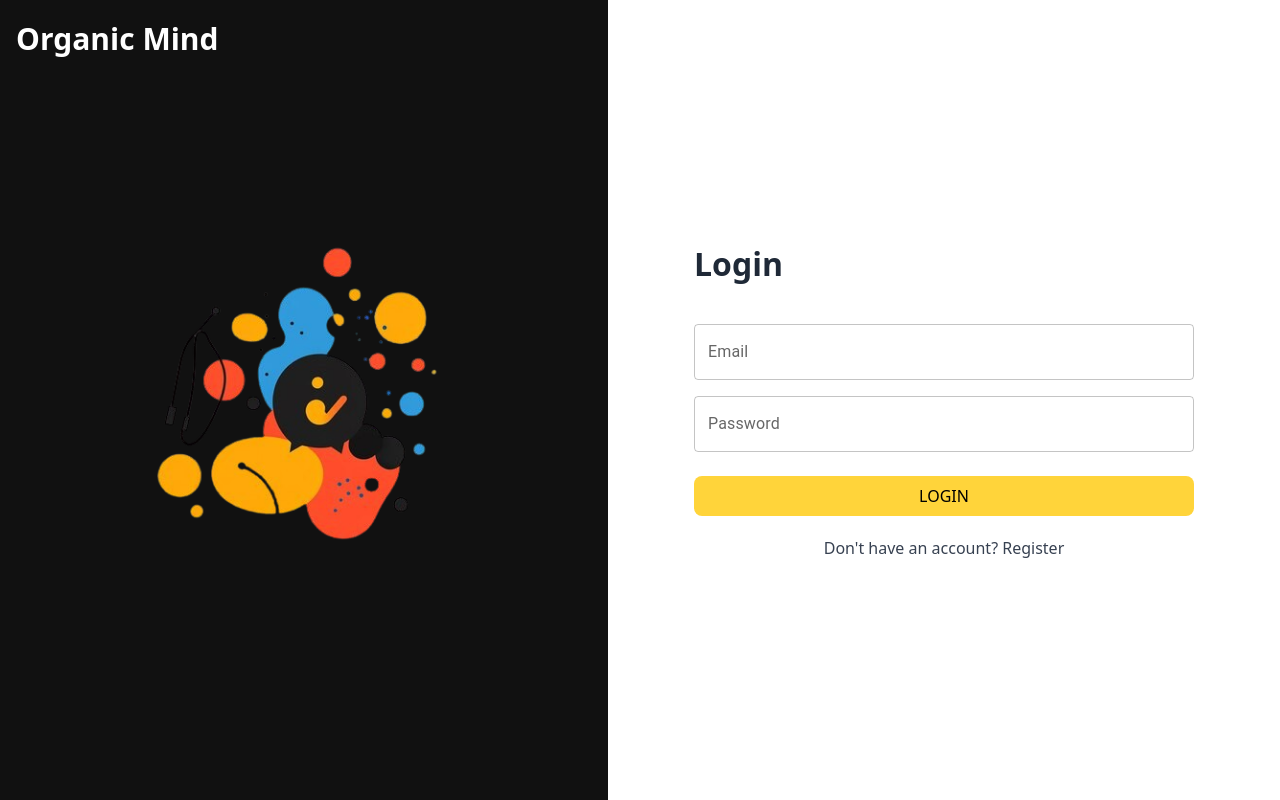
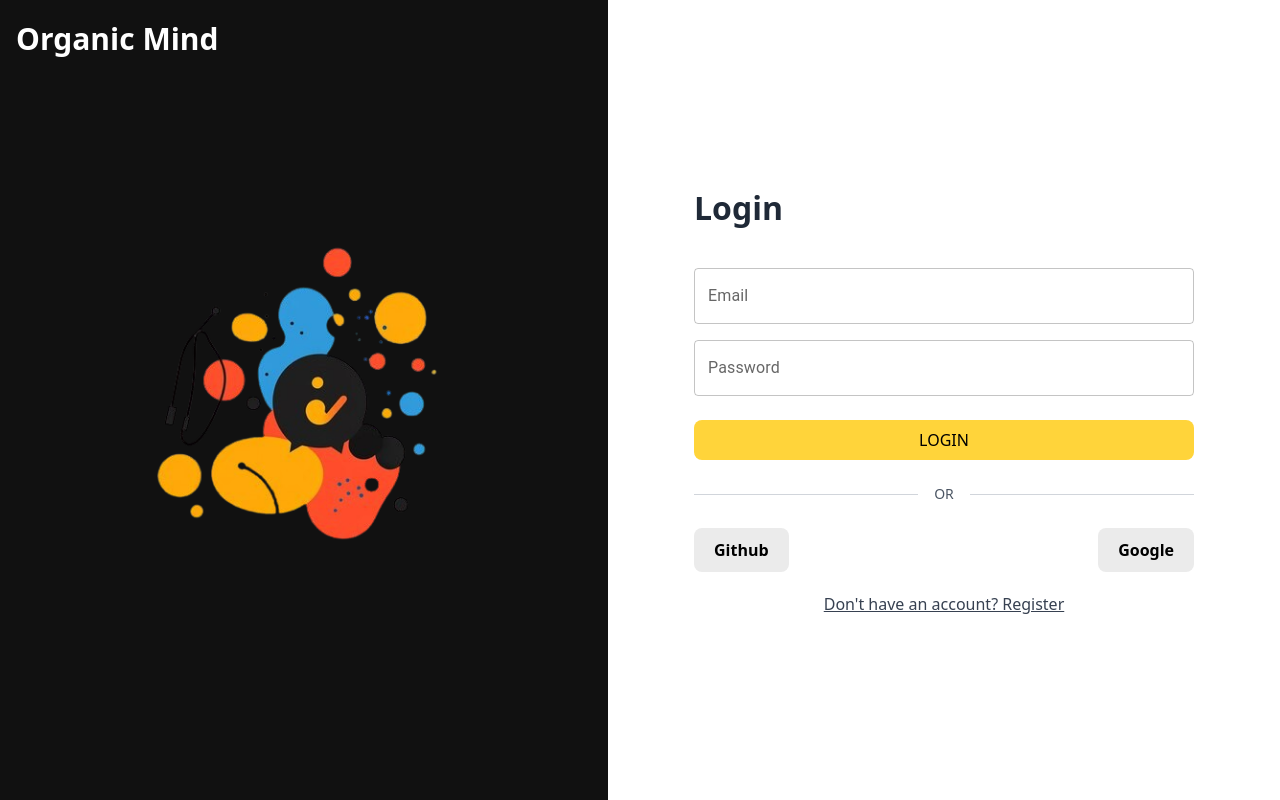
Before and after one commit to devsultan06/Organic-Mind, a React (Vite) app: page /get-started/login in a window 1280 px wide. Built offline with nearby package versions, Linux system fonts and the light colour scheme; no server answers.

Commit message:
add home route, implement OAuth login with GitHub and Google, and format date utility

```diff
--- a/src/App.tsx
+++ b/src/App.tsx
@@ -3,6 +3,7 @@ import { GetStarted } from "./pages/get-started/GetStarted";
 import Auth from "./pages/auth/Auth";
 import { Provider } from "react-redux";
 import { store } from "./store/store";
+import Home from "./pages/home/Home";
 
 const App = () => {
   return (
@@ -14,6 +15,7 @@ const App = () => {
           {/* Direct routes for login and register */}
           <Route path="/get-started/login" element={<Auth />} />
           <Route path="/get-started/register" element={<Auth />} />
+          <Route path="/home" element={<Home />} />
         </Routes>
       </BrowserRouter>
     </Provider>
--- a/src/firebase/config/firebase.ts
+++ b/src/firebase/config/firebase.ts
@@ -1,5 +1,5 @@
 import { initializeApp } from "firebase/app";
-import { getAuth, GoogleAuthProvider } from "firebase/auth";
+import { getAuth, GoogleAuthProvider,GithubAuthProvider } from "firebase/auth";
 import { getFirestore } from "firebase/firestore";
 
 const firebaseConfig = {
@@ -16,4 +16,5 @@ const firebaseConfig = {
 const app = initializeApp(firebaseConfig);
 export const auth = getAuth(app);
 export const googleProvider = new GoogleAuthProvider();
+export const githubProvider = new GithubAuthProvider();
 export const db = getFirestore(app);
--- a/src/pages/auth/Auth.tsx
+++ b/src/pages/auth/Auth.tsx
@@ -60,7 +60,7 @@ const Auth: React.FC = () => {
                     {isRegister ? <Register /> : <Login />}
                 </div>
                 <div style={{ marginTop: "20px", textAlign: "center" }}>
-                    <button onClick={toggleAuth} className="hover:underline">
+                    <button onClick={toggleAuth} className="underline">
                         {isRegister ? "Already have an account? Login" : "Don't have an account? Register"}
                     </button>
                 </div>
--- a/src/pages/auth/Login.tsx
+++ b/src/pages/auth/Login.tsx
@@ -6,14 +6,59 @@ import useLogin from "./hooks/useLogin";
 import { useState } from "react";
 import AlertModal from "./components/AlertModal";
 import { Audio } from "react-loader-spinner";
+import { signInWithPopup } from "firebase/auth";
+import { auth, googleProvider, githubProvider, db } from "../../firebase/config/firebase";
+import { useNavigate } from "react-router-dom";
+import { doc, setDoc } from "firebase/firestore";
+import { formatDate } from "../../utils/dateUtils";
 
 const Login = () => {
+  const navigate = useNavigate();
   const [loading, setLoading] = useState<boolean>(false);
   const [message, setMessage] = useState<{ message: string; type: "success" | "error" }>({ message: "", type: "success" });
 
   const handleSetMessage = (message: string, type: "success" | "error") => {
     setMessage({ message, type });
   };
+  const handleOAuthLogin = async (provider: any) => {
+    setLoading(true);
+    try {
+      const result = await signInWithPopup(auth, provider);
+      const user = result.user;
+
+      const providerUsed = provider.providerId; // e.g., "google.com" or "github.com"
+      console.log(user);
+
+      const currentDate = new Date();
+      const formattedDate = formatDate(currentDate);
+
+      await setDoc(doc(db, "users", user.uid), {
+        username: user.displayName,
+        photoURL: user.photoURL,
+        provider: providerUsed,
+        createdAt: formattedDate,
+      });
+
+      handleSetMessage(
+        "Registration Successful. Redirecting...",
+        "success",
+      );
+
+      console.log("Successful");
+
+      resetForm();
+
+      setTimeout(() => {
+        navigate("/home");
+      }, 3000);
+
+    } catch (error: any) {
+      setMessage({ message: error.message, type: "error" });
+    } finally {
+      setLoading(false);
+    }
+  };
+
 
   const {
     values,
@@ -43,7 +88,7 @@ const Login = () => {
     },
   });
 
-  const login= useLogin({ handleSetMessage, resetForm });
+  const login = useLogin({ handleSetMessage, resetForm });
 
 
   return (
@@ -77,7 +122,8 @@ const Login = () => {
                 },
               },
               "& .MuiInputLabel-root.Mui-focused": {
-                color: "#FFD700",               },
+                color: "#FFD700",
+              },
             }}
           />
         </div>
@@ -117,6 +163,32 @@ const Login = () => {
         </Button>
       </form>
 
+
+      {/* OR Separator */}
+      <div className="flex items-center my-6 w-full">
+        <div className="flex-1 border-t border-gray-300"></div>
+        <span className="mx-4 text-gray-600 text-sm font-medium">OR</span>
+        <div className="flex-1 border-t border-gray-300"></div>
+      </div>
+
+      {/* Social Sign-In Buttons */}
+      <div className="w-full flex flex-row items-center justify-between">
+        <Button
+          onClick={() => handleOAuthLogin(githubProvider)}
+          variant="outlined"
+          className=" text-black bg-white2 px-[20px] py-[10px] border-gray-400 hover:bg-yellow gap-2 capitalize"
+        >
+          Github
+        </Button>
+        <Button
+          onClick={() => handleOAuthLogin(googleProvider)}
+          variant="outlined"
+          className=" text-black bg-white2 px-[20px] py-[10px] border-gray-400 hover:bg-yellow gap-2 capitalize"
+        >
+          Google
+        </Button>
+      </div>
+
       {loading && (
         <div className="fixed inset-0 bg-gray-900 bg-opacity-50 flex justify-center items-center z-50">
           <Audio
--- a/src/pages/auth/hooks/useRegister.ts
+++ b/src/pages/auth/hooks/useRegister.ts
@@ -7,6 +7,7 @@ import { auth, db } from "../../../firebase/config/firebase";
 import { doc, setDoc } from "firebase/firestore";
 import axios from "axios";
 import { useNavigate } from "react-router-dom";
+import { formatDate } from "../../../utils/dateUtils";
 
 
 type HandleSetMessage = (message: string, type: "success" | "error") => void;
@@ -65,7 +66,6 @@ const useRegister = ({ handleSetMessage, resetForm, setFieldValue, profilePictur
                         }
                     );
                     console.log("Cloudinary upload successful!");
-                    console.log(cloudinaryResponse)
                     photoURL = cloudinaryResponse.data.secure_url; // Cloudinary URL of the uploaded image
                 } catch (error) {
                     console.error("Cloudinary upload failed: ", error);
@@ -74,11 +74,15 @@ const useRegister = ({ handleSetMessage, resetForm, setFieldValue, profilePictur
                 }
             }
 
+            const currentDate = new Date();
+            const formattedDate = formatDate(currentDate);
 
             await setDoc(doc(db, "users", user.uid), {
                 email: user.email,
                 username: user.displayName,
                 photoURL: photoURL,
+                provider: "email/password",
+                createdAt: formattedDate,
             });
 
             handleSetMessage(
--- a/src/types/auth.ts
+++ /dev/null
@@ -1,36 +0,0 @@
-// types.ts
-
-// Common types for handling messages
-export type HandleSetMessage = (message: string, type: "success" | "error") => void;
-
-// Common type for resetting form
-export type ResetForm = (values: { [key: string]: string }) => void;
-export type SetFieldValue = (field: string, value: any) => void;
-
-
-// Common type for RegisterParams without profilePicture (for login)
-export type BaseRegisterParams = {
-  email: string;
-  password: string;
-  setLoading: React.Dispatch<React.SetStateAction<boolean>>;
-};
-
-// Extended RegisterParams (includes profilePicture) for registration
-export type RegisterParams = BaseRegisterParams & {
-  username: string;
-  profilePicture: File | null;
-};
-
-// Hook-specific params, like profilePictureInputRef for Register
-export interface UseRegisterParams {
-  handleSetMessage: HandleSetMessage;
-  resetForm: ResetForm;
-  setFieldValue: SetFieldValue;
-  profilePictureInputRef: React.RefObject<HTMLInputElement>;
-}
-
-// Simplified Hook-specific params for Login (without profilePicture)
-export interface UseLoginParams {
-  handleSetMessage: HandleSetMessage;
-  resetForm: ResetForm;
-}
--- /dev/null
+++ b/src/utils/dateUtils.ts
@@ -0,0 +1,6 @@
+// utils/dateUtils.ts
+export const formatDate = (date: Date): string => {
+    const currentDate = new Date(date);
+    const formattedDate = `${currentDate.getDate()}/${currentDate.getMonth() + 1}/${currentDate.getFullYear()}`;
+    return formattedDate;
+};
--- a/tailwind.config.js
+++ b/tailwind.config.js
@@ -6,6 +6,7 @@ export default {
       colors: {
         yellow: "#FFD43A",
         darkblack: "#111111",
+        white2: "#ebebeb",
       },
     },
   },
```
